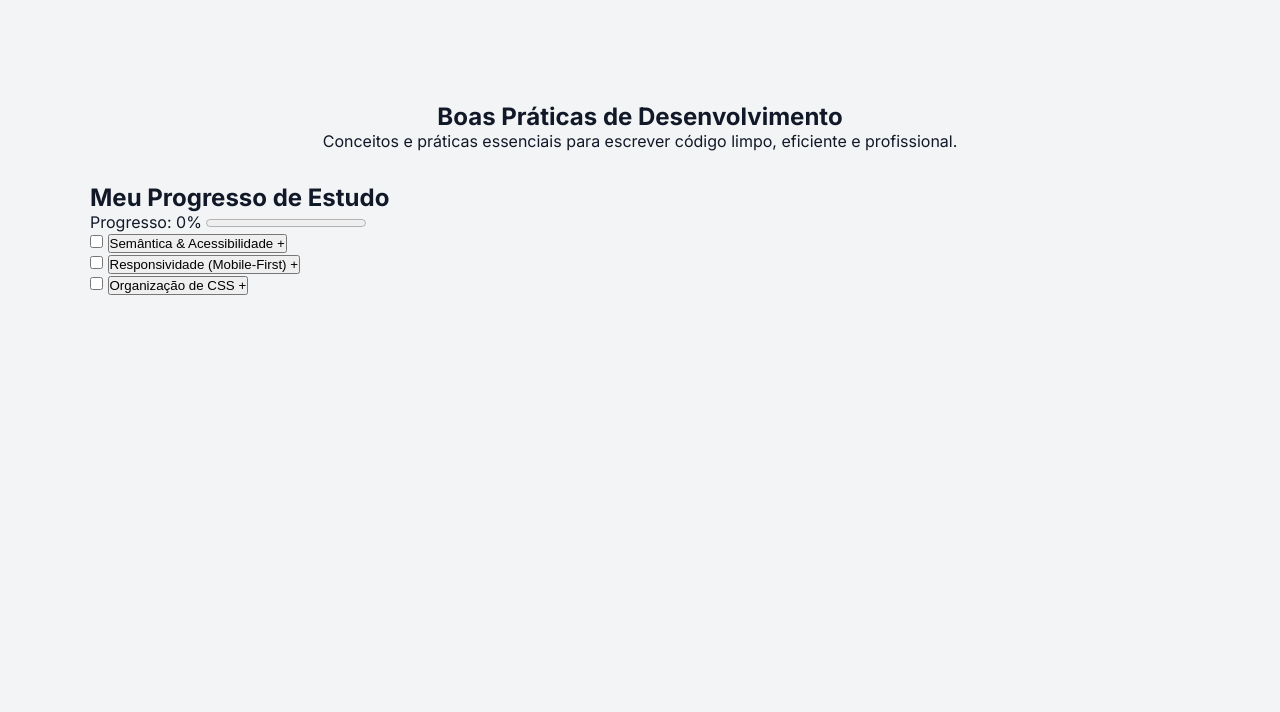
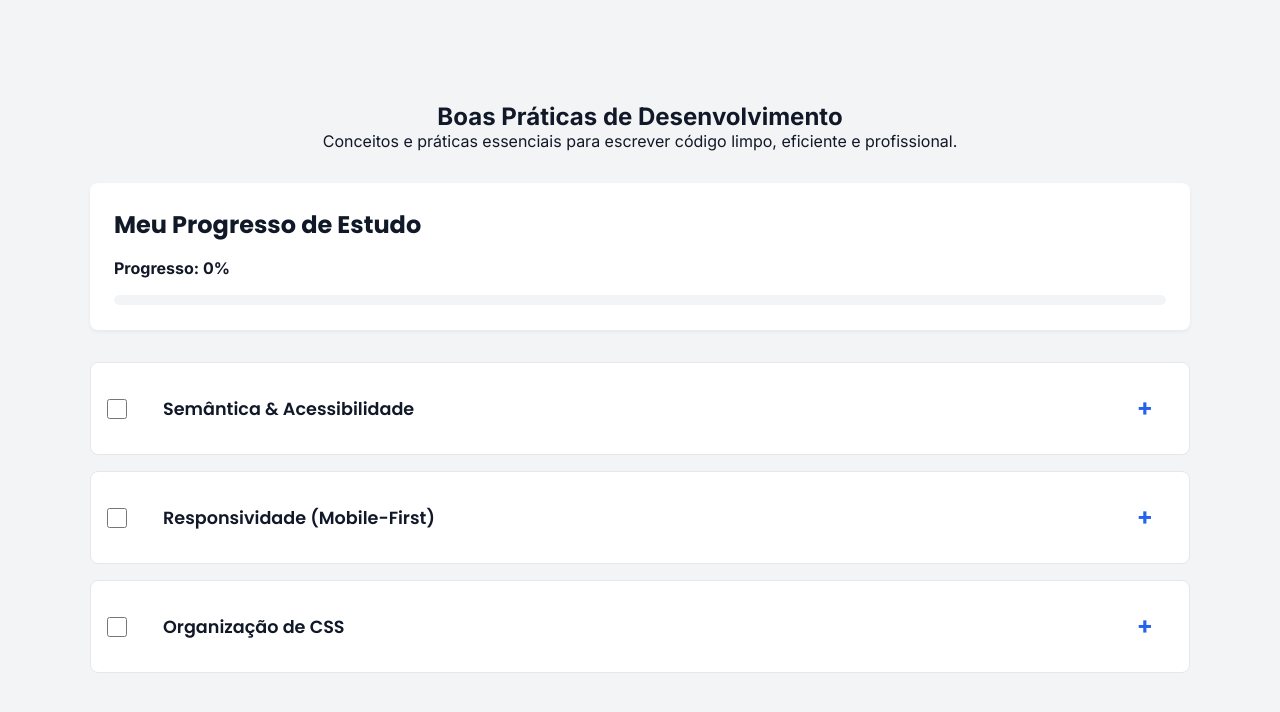
Before and after one commit to MuriloGonza/guia-web-1ano-pedro, a plain HTML site: page boas-praticas.html in a window 1280 px wide. Drawn offline with Linux system fonts and the light colour scheme.

Commit message:
Update styles.css

```diff
--- a/css/styles.css
+++ b/css/styles.css
@@ -298,6 +298,158 @@ main {
 }
 
 /* Animação para o menu surgir */
+
+/* === PÁGINA BOAS PRÁTICAS === */
+/* Seção de Progresso */
+.progress-section {
+  background-color: var(--cor-branco);
+  padding: 1.5rem;
+  border-radius: 8px;
+  margin-bottom: 2rem;
+  box-shadow: 0 2px 4px rgba(0,0,0,0.05);
+}
+
+.progress-section h2 {
+  font-family: var(--fonte-titulos);
+  font-size: 1.5rem;
+  margin-bottom: 1rem;
+}
+
+.progress-bar-container {
+  margin-top: 1rem;
+}
+
+.progress-bar-container label {
+  display: block;
+  margin-bottom: 0.5rem;
+  font-weight: 600;
+}
+
+progress {
+  width: 100%;
+  height: 10px;
+  border-radius: 5px;
+  overflow: hidden;
+  border: none;
+}
+
+progress::-webkit-progress-bar {
+  background-color: var(--cor-fundo-claro);
+  border-radius: 5px;
+}
+
+progress::-webkit-progress-value {
+  background-color: var(--cor-secundaria);
+  border-radius: 5px;
+  transition: width 0.3s ease;
+}
+
+/* Accordion */
+.accordion {
+  margin-top: 2rem;
+}
+
+.accordion-item {
+  background-color: var(--cor-branco);
+  border: 1px solid var(--cor-bordas);
+  border-radius: 8px;
+  margin-bottom: 1rem;
+  overflow: hidden;
+}
+
+.accordion-item-header {
+  display: flex;
+  align-items: center;
+  padding: 0.5rem;
+  gap: 1rem;
+}
+
+.progress-checkbox {
+  margin: 0;
+  width: 20px;
+  height: 20px;
+  accent-color: var(--cor-secundaria);
+}
+
+.sr-only {
+  position: absolute;
+  width: 1px;
+  height: 1px;
+  padding: 0;
+  margin: -1px;
+  overflow: hidden;
+  clip: rect(0, 0, 0, 0);
+  border: 0;
+}
+
+.accordion-btn {
+  flex: 1;
+  display: flex;
+  justify-content: space-between;
+  align-items: center;
+  padding: 1rem;
+  background: none;
+  border: none;
+  font-family: var(--fonte-titulos);
+  font-size: 1.1rem;
+  font-weight: 600;
+  text-align: left;
+  cursor: pointer;
+  color: var(--cor-texto);
+}
+
+.accordion-btn:hover {
+  background-color: var(--cor-fundo-claro);
+}
+
+.accordion-icon {
+  font-size: 1.5rem;
+  color: var(--cor-primaria);
+  transition: transform 0.3s ease;
+}
+
+.accordion-btn[aria-expanded="true"] .accordion-icon {
+  transform: rotate(45deg);
+}
+
+.accordion-content {
+  padding: 1.5rem;
+  border-top: 1px solid var(--cor-bordas);
+  background-color: var(--cor-fundo-claro);
+}
+
+.accordion-content[hidden] {
+  display: none;
+}
+
+.accordion-content ul {
+  list-style-position: inside;
+  margin-bottom: 1.5rem;
+}
+
+.accordion-content ul li {
+  margin-bottom: 0.75rem;
+  line-height: 1.5;
+}
+
+.accordion-content .code-block {
+  margin-top: 1rem;
+}
+
+/* Media Queries para o Accordion */
+@media (min-width: 768px) {
+  .accordion-item-header {
+    padding: 0.5rem 1rem;
+  }
+
+  .accordion-btn {
+    padding: 1.25rem;
+  }
+
+  .accordion-content {
+    padding: 2rem;
+  }
+}
 @keyframes slideIn {
     from {
         transform: translateX(100%);
```
